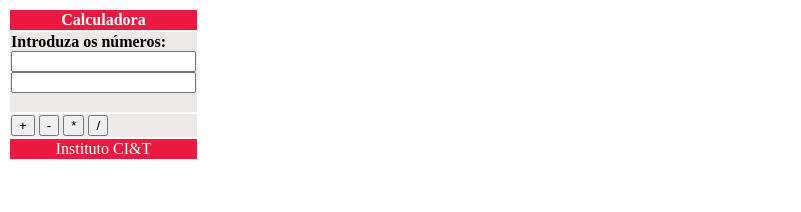
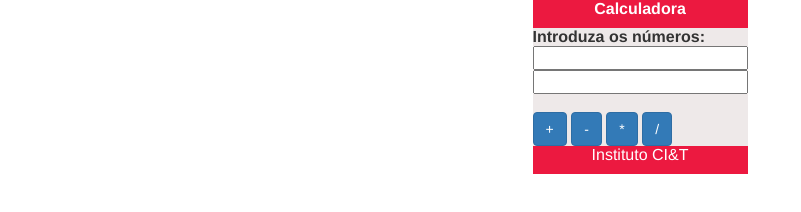
Before and after one commit to lucascamach0/InstitutoCiandt, a plain HTML site: page calculadora.html in a window 1280 px wide. Shown: the whole page, without its empty margins (0-801 px from the left). Drawn offline with nearby package versions, Linux system fonts and the light colour scheme.

Commit message:
add bootstrap

```diff
--- a/calculadora.html
+++ b/calculadora.html
@@ -1,13 +1,18 @@
 <htm>
 
-    <head></head>
+    <head>
+        <link rel="stylesheet" href="https://stackpath.bootstrapcdn.com/bootstrap/3.4.1/css/bootstrap.min.css" integrity="sha384-HSMxcRTRxnN+Bdg0JdbxYKrThecOKuH5zCYotlSAcp1+c8xmyTe9GYg1l9a69psu"
+            crossorigin="anonymous">
+        <style>
+        </style>
+    </head>
 
     <body>
-        <form>
+        <div id="calculadura" align="center">
             <table>
                 <tr>
                     <th bgcolor="#ec1940">
-                        <p>
+                        <p align="center">
                             <font color="white">Calculadora</font>
                         </p>
                     </th>
@@ -21,21 +26,22 @@
                 </tr>
                 <tr>
                     <td bgcolor="#EEE9E9">
-                        <input type="button" value="+" onClick="calc(this)">
-                        <input type="button" value="-" onClick="calc(this)">
-                        <input type="button" value="*" onClick="calc(this)">
-                        <input type="button" value="/" onClick="calc(this)">
+                        <input type="button" class="btn btn-primary" value="+" onClick="calc(this)">
+                        <input type="button" class="btn btn-primary" value="-" onClick="calc(this)">
+                        <input type="button" class="btn btn-primary" value="*" onClick="calc(this)">
+                        <input type="button" class="btn btn-primary" value="/" onClick="calc(this)">
                     </td>
                 </tr>
                 <tr>
-                    <td bgcolor="#ec1940" align="center">
+                    <td bgcolor="#ec1940" align="center" style="text-align: center;">
                         <p>
                             <font color="white">Instituto CI&T</font>
                         </p>
                     </td>
                 </tr>
             </table>
-        </form>
+        </div>
+
 
         <script>
             function calc(e) {
```
Also changed, not shown: 1 other file.
